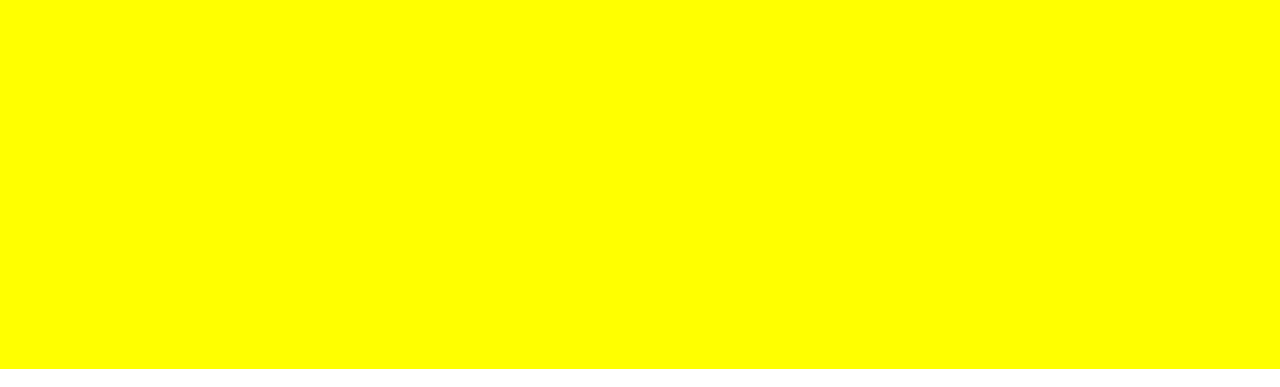
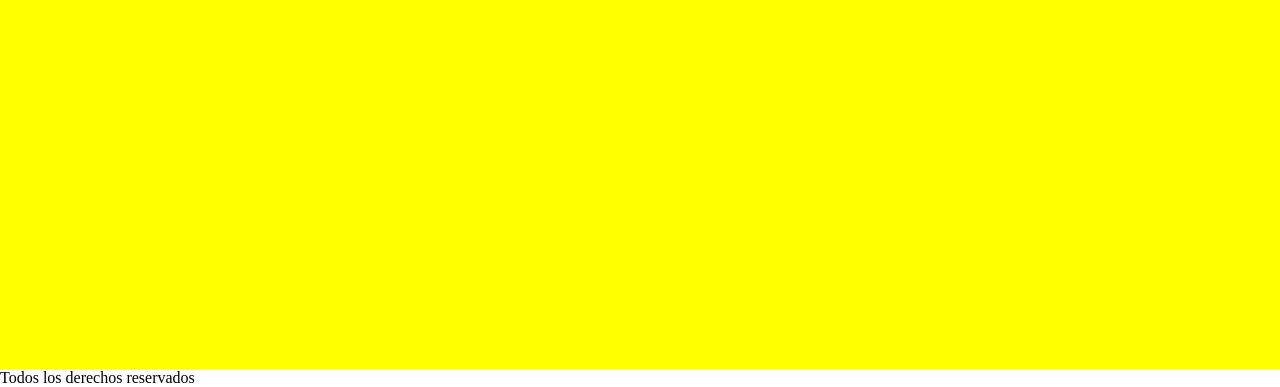
Before and after one commit to gomezbuzon05-hash/Proyec-Git, a plain HTML site: page index.html in a window 1280 px wide. Shown: the part 488-875 px from the top of the page. Drawn offline with Linux system fonts and the light colour scheme.

Commit message:
inicial footer

```diff
--- a/index.html
+++ b/index.html
@@ -24,7 +24,9 @@
         <h1>Bienvenido a mi sitio web</h1>
         <p>Este es un ejemplo de una página web con una barra de navegación.</p>
      </div>
-
+     <div class="footer">
+        Todos los derechos reservados
+     </div>
 </body>
 
 </html>
```
